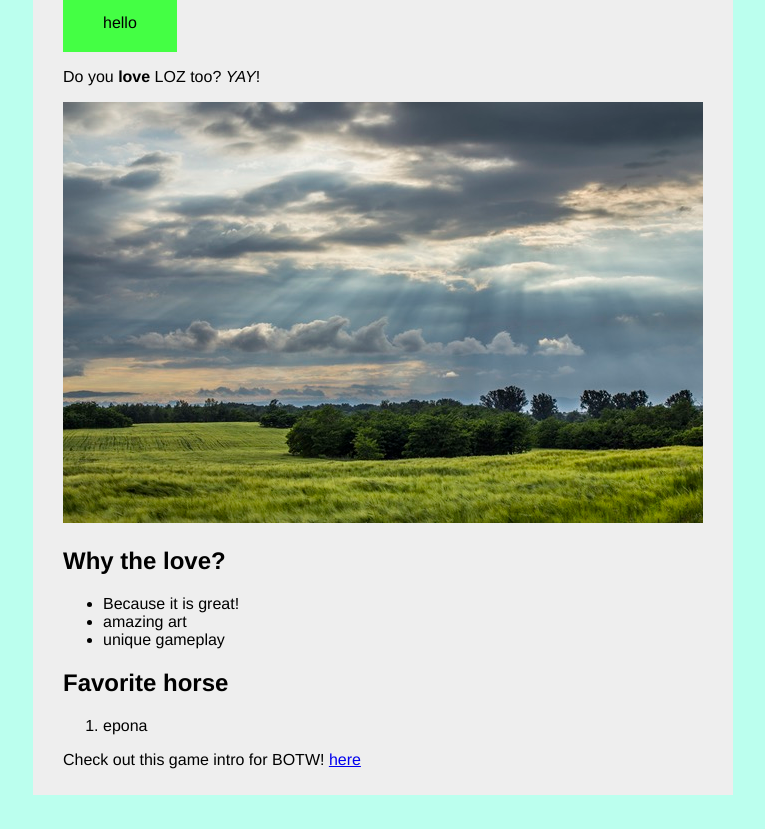
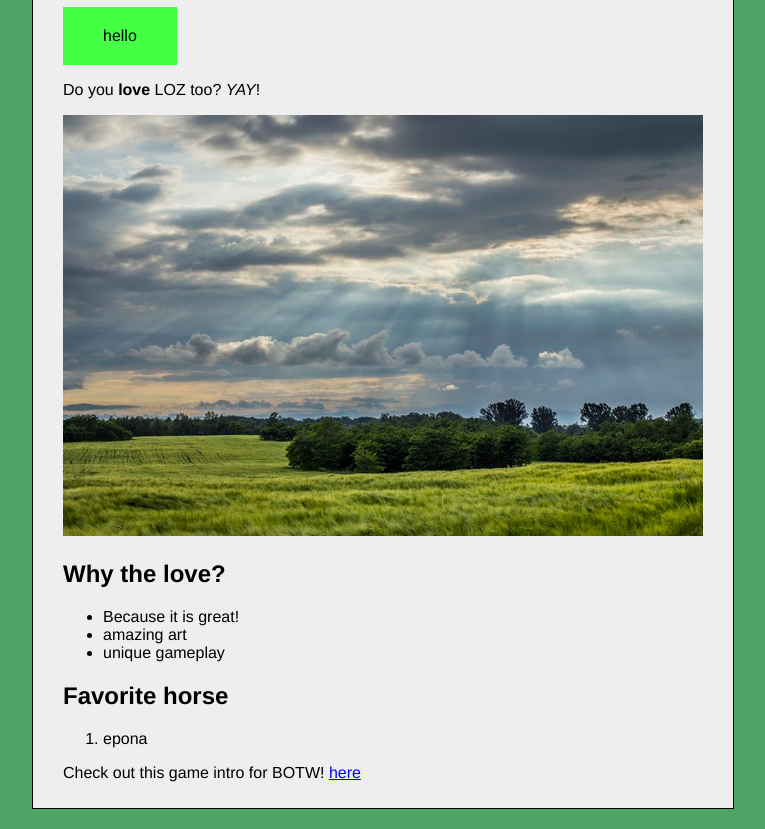
Before and after one commit to luciajimenez/LOZ-LOVE, a plain HTML site: page index.html in a window 1280 px wide. Shown: the part 104-933 px from the top of the page, without its empty margins (257-1022 px from the left). Before the commit the page ends 907 px from the top, so only its background shows below. Drawn offline with Linux system fonts and the light colour scheme.

Commit message:
add border around main

```diff
--- a/styles.css
+++ b/styles.css
@@ -1,12 +1,13 @@
 body {
-	background: #bfe;
+	background: #4da465;
 	font-family: Helvetica, Arial, sans-serif;
 }
 main {
 	background: #eee;
 	width: 640px;
-	margin: 0 auto;
+	margin: 20px auto;
 	padding: 10px 30px;
+	border: 1px solid #000;
 }
 
 .test {
```
